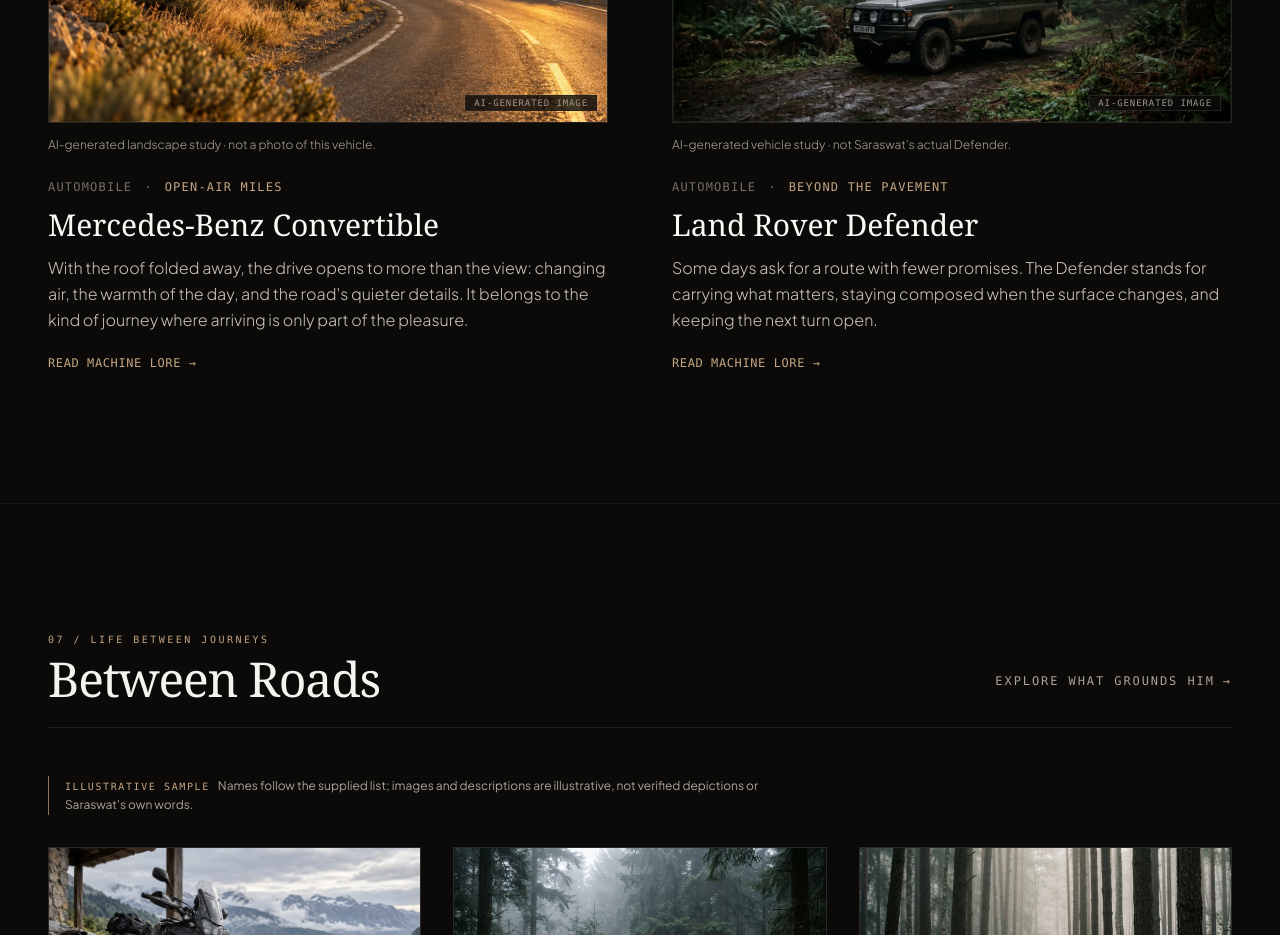
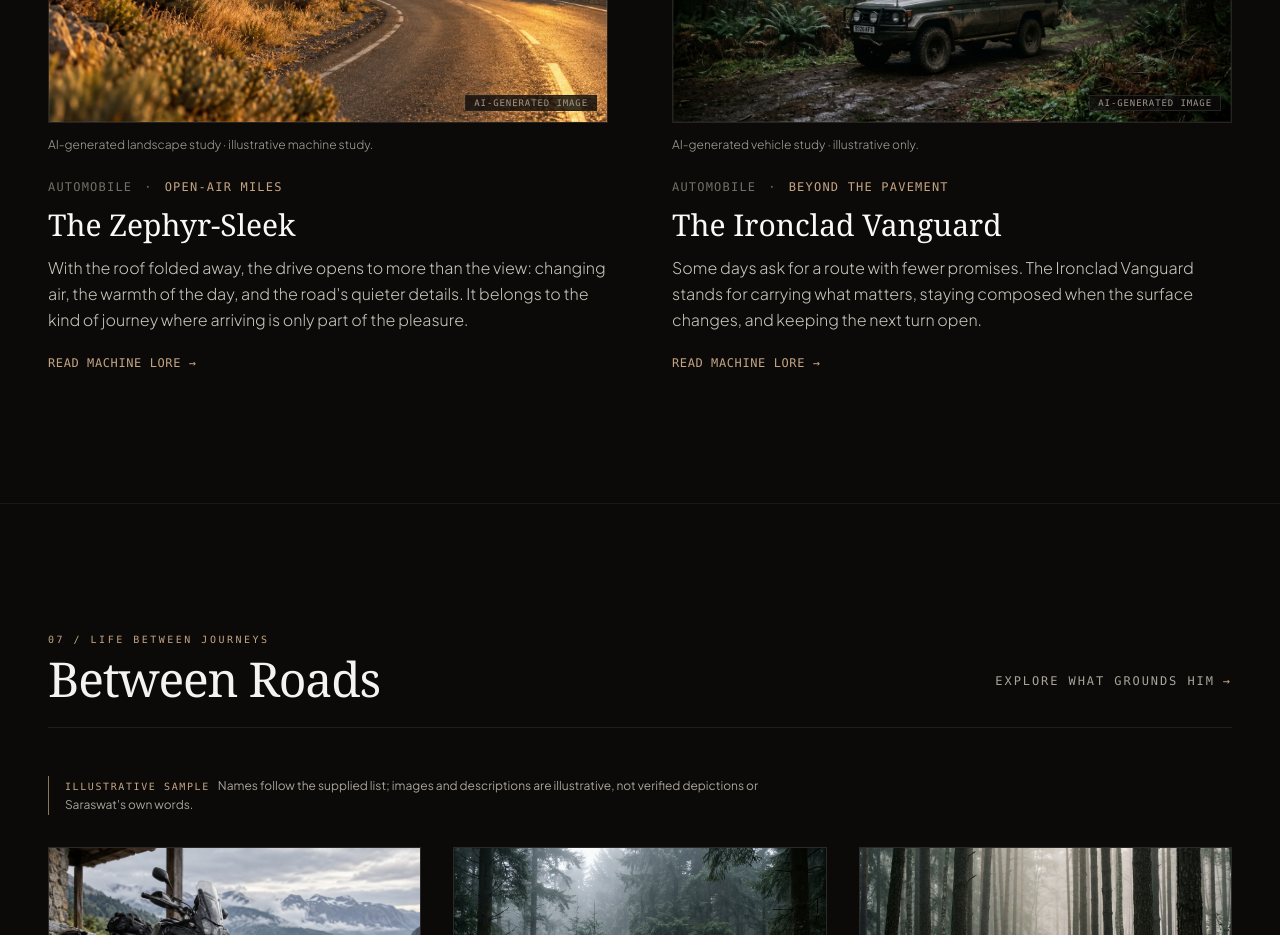
Before and after one commit to ManasPal2025/Compass_SandKing, a Next.js app: page / in a window 1280 px wide. Shown: the part 6040-6975 px from the top of the page. Built offline with nearby package versions, Linux system fonts and the light colour scheme.

Commit message:
Update Machines collection with mythical editorial names

```diff
--- a/src/app/garage/[slug]/page.tsx
+++ b/src/app/garage/[slug]/page.tsx
@@ -10,16 +10,23 @@
 
 export async function generateMetadata({ params }: { params: Promise<{ slug: string }> }): Promise<Metadata> {
   const { slug } = await params;
-  const machine = garageMachines.find((item) => item.slug === slug);
+  const machine = garageMachines.find((item) => item.slug === slug || item.legacySlugs?.includes(slug));
   return machine
     ? { title: `${machine.name} — Machines · Saraswat Mishra`, description: machine.story }
     : { title: "Machine not found — Saraswat Mishra" };
 }
 
 export async function generateStaticParams() {
-  return garageMachines.map((machine) => ({
-    slug: machine.slug,
-  }));
+  const paramsList: Array<{ slug: string }> = [];
+  for (const machine of garageMachines) {
+    paramsList.push({ slug: machine.slug });
+    if (machine.legacySlugs) {
+      for (const legacy of machine.legacySlugs) {
+        paramsList.push({ slug: legacy });
+      }
+    }
+  }
+  return paramsList;
 }
 
 export default async function MachineDetailPage({
@@ -28,7 +35,7 @@
   params: Promise<{ slug: string }>;
 }) {
   const { slug } = await params;
-  const machine = garageMachines.find((m) => m.slug === slug);
+  const machine = garageMachines.find((m) => m.slug === slug || m.legacySlugs?.includes(slug));
 
   if (!machine) {
     notFound();
--- a/src/data/garage.ts
+++ b/src/data/garage.ts
@@ -1,45 +1,192 @@
 import { GarageMachine } from "@/types";
 
-/** Sample inventory based on Saraswat's supplied list; copy and images are illustrative. */
+/**
+ * Sample inventory based on Saraswat's supplied list; copy and images are illustrative.
+ * Presented by mythical editorial names rather than manufacturer or commercial brand names.
+ */
 export const garageMachines: GarageMachine[] = [
   {
-    id: "car-mercedes", slug: "mercedes-convertible", name: "Mercedes-Benz Convertible", type: "Automobile", category: "Cars", role: "Open-air miles", heroImage: { src: "/images/placeholders/drift-road.webp", alt: "An illustrative open road at golden hour", caption: "AI-generated landscape study · not a photo of this vehicle." },
-    story: "With the roof folded away, the drive opens to more than the view: changing air, the warmth of the day, and the road's quieter details. It belongs to the kind of journey where arriving is only part of the pleasure.", sampleMotto: "Let the day in.", sampleUse: "For relaxed drives where the landscape is part of the experience.", keyNotes: ["Open-air character", "An unhurried pace", "The road as part of the occasion"],
+    id: "car-mercedes",
+    slug: "the-zephyr-sleek",
+    legacySlugs: ["mercedes-convertible"],
+    internalReference: "Mercedes-Benz Convertible",
+    name: "The Zephyr-Sleek",
+    type: "Automobile",
+    category: "Cars",
+    role: "Open-air miles",
+    heroImage: {
+      src: "/images/placeholders/drift-road.webp",
+      alt: "An illustrative open road at golden hour",
+      caption: "AI-generated landscape study · illustrative machine study.",
+    },
+    story: "With the roof folded away, the drive opens to more than the view: changing air, the warmth of the day, and the road's quieter details. It belongs to the kind of journey where arriving is only part of the pleasure.",
+    sampleMotto: "Let the day in.",
+    sampleUse: "For relaxed drives where the landscape is part of the experience.",
+    keyNotes: ["Open-air character", "An unhurried pace", "The road as part of the occasion"],
   },
   {
-    id: "car-defender", slug: "land-rover-defender", name: "Land Rover Defender", type: "Automobile", category: "Cars", role: "Beyond the pavement", heroImage: { src: "/images/placeholders/garage_rig.jpg", alt: "An illustrative overland vehicle in a misty forest", caption: "AI-generated vehicle study · not Saraswat's actual Defender." },
-    story: "Some days ask for a route with fewer promises. The Defender stands for carrying what matters, staying composed when the surface changes, and keeping the next turn open.", sampleMotto: "Keep a way forward.", sampleUse: "For routes that trade smooth tarmac for room to explore.", keyNotes: ["Adaptable spirit", "Room for changing plans", "Model year and specification to be confirmed"],
+    id: "car-defender",
+    slug: "the-ironclad-vanguard",
+    legacySlugs: ["land-rover-defender"],
+    internalReference: "Land Rover Defender",
+    name: "The Ironclad Vanguard",
+    type: "Automobile",
+    category: "Cars",
+    role: "Beyond the pavement",
+    heroImage: {
+      src: "/images/placeholders/garage_rig.jpg",
+      alt: "An illustrative overland vehicle in a misty forest",
+      caption: "AI-generated vehicle study · illustrative only.",
+    },
+    story: "Some days ask for a route with fewer promises. The Ironclad Vanguard stands for carrying what matters, staying composed when the surface changes, and keeping the next turn open.",
+    sampleMotto: "Keep a way forward.",
+    sampleUse: "For routes that trade smooth tarmac for room to explore.",
+    keyNotes: ["Adaptable spirit", "Room for changing plans", "Machine specification to be confirmed"],
   },
   {
-    id: "car-endeavour", slug: "ford-endeavour", name: "Ford Endeavour", type: "Automobile", category: "Cars", role: "The long way round", heroImage: { src: "/images/placeholders/garage_rig.jpg", alt: "An illustrative vehicle waiting at the edge of a forest", caption: "AI-generated vehicle study · illustrative only." },
-    story: "A long day feels different when there is room for people, provisions, and one more unplanned stop. The Endeavour's sample character is steady and generous, made for journeys that unfold together.", sampleMotto: "Make room for the detour.", sampleUse: "For longer days, shared journeys, and the scenic way around.", keyNotes: ["Generous sense of space", "Steady road-trip character", "Personal memories to be added"],
+    id: "car-endeavour",
+    slug: "the-storm-wagon",
+    legacySlugs: ["ford-endeavour"],
+    internalReference: "Ford Endeavour",
+    name: "The Storm Wagon",
+    type: "Automobile",
+    category: "Cars",
+    role: "The long way round",
+    heroImage: {
+      src: "/images/placeholders/garage_rig.jpg",
+      alt: "An illustrative vehicle waiting at the edge of a forest",
+      caption: "AI-generated vehicle study · illustrative only.",
+    },
+    story: "A long day feels different when there is room for people, provisions, and one more unplanned stop. The Storm Wagon's sample character is steady and generous, made for journeys that unfold together.",
+    sampleMotto: "Make room for the detour.",
+    sampleUse: "For longer days, shared journeys, and the scenic way around.",
+    keyNotes: ["Generous sense of space", "Steady road-trip character", "Personal memories to be added"],
   },
   {
-    id: "car-mahindra-ev", slug: "mahindra-ev", name: "Mahindra EV", type: "Automobile", category: "Cars", role: "A quieter drive", heroImage: { src: "/images/placeholders/archive-ridge.webp", alt: "An illustrative mountain road above a sea of cloud", caption: "AI-generated landscape study · model and vehicle photo to be confirmed." },
-    story: "The quiet of an electric drive changes what comes forward: the texture of the road, the small sounds outside, and the shape of the next pause. It is a modern way to travel with a lighter touch and a little more intention.", sampleMotto: "Travel lightly, listen closely.", sampleUse: "A quieter perspective on everyday journeys and longer escapes.", keyNotes: ["Model intentionally unspecified", "Range and charging details to be confirmed"],
+    id: "car-mahindra-ev",
+    slug: "the-astral-javelin",
+    legacySlugs: ["mahindra-ev"],
+    internalReference: "Mahindra EV",
+    name: "The Astral Javelin",
+    type: "Automobile",
+    category: "Cars",
+    role: "A quieter drive",
+    heroImage: {
+      src: "/images/placeholders/archive-ridge.webp",
+      alt: "An illustrative mountain road above a sea of cloud",
+      caption: "AI-generated landscape study · vehicle study to be confirmed.",
+    },
+    story: "The quiet of an electric drive changes what comes forward: the texture of the road, the small sounds outside, and the shape of the next pause. It is a modern way to travel with a lighter touch and a little more intention.",
+    sampleMotto: "Travel lightly, listen closely.",
+    sampleUse: "A quieter perspective on everyday journeys and longer escapes.",
+    keyNotes: ["Electric powertrain character", "Range and charging details to be confirmed"],
   },
   {
-    id: "bike-indian", slug: "indian-motorcycle", name: "Indian Motorcycle", type: "Motorcycle", category: "Motorcycles", role: "The open stretch", heroImage: { src: "/images/placeholders/garage_bike.jpg", alt: "An illustrative motorcycle paused on a high mountain road", caption: "AI-generated motorcycle study · not a confirmed Indian model." },
-    story: "On an open stretch, the rhythm of the engine and the line through each bend begin to set the pace. This profile imagines the Indian as a measured companion: present in the ride, never in a hurry to end it.", sampleMotto: "Stay with the road.", sampleUse: "For unhurried open-road riding and the miles between destinations.", keyNotes: ["Measured, road-led character", "Model and year to be confirmed"],
+    id: "bike-indian",
+    slug: "the-war-steed-torrent",
+    legacySlugs: ["indian-motorcycle"],
+    internalReference: "Indian Motorcycle",
+    name: "The War-Steed Torrent",
+    type: "Motorcycle",
+    category: "Motorcycles",
+    role: "The open stretch",
+    heroImage: {
+      src: "/images/placeholders/garage_bike.jpg",
+      alt: "An illustrative motorcycle paused on a high mountain road",
+      caption: "AI-generated motorcycle study · illustrative machine study.",
+    },
+    story: "On an open stretch, the rhythm of the engine and the line through each bend begin to set the pace. This profile imagines The War-Steed Torrent as a measured companion: present in the ride, never in a hurry to end it.",
+    sampleMotto: "Stay with the road.",
+    sampleUse: "For unhurried open-road riding and the miles between destinations.",
+    keyNotes: ["Measured, road-led character", "Build profile and year to be confirmed"],
   },
   {
-    id: "bike-gold-wing", slug: "honda-gold-wing", name: "Honda Gold Wing", type: "Motorcycle", category: "Motorcycles", role: "Distance with ease", heroImage: { src: "/images/placeholders/garage_rig.jpg", alt: "An illustrative touring machine at a quiet roadside stop", caption: "AI-generated touring study · exact vehicle not depicted." },
-    story: "The best long-distance machine makes the miles feel generous. There is time for conversation, room to settle into the road, and enough ease on arrival to keep the day going.", sampleMotto: "Go far, arrive present.", sampleUse: "A touring spirit built around distance, comfort, and the next stop.", keyNotes: ["Composed touring character", "Specific model and use to be confirmed"],
+    id: "bike-gold-wing",
+    slug: "the-golden-wyvern",
+    legacySlugs: ["honda-gold-wing"],
+    internalReference: "Honda Gold Wing",
+    name: "The Golden Wyvern",
+    type: "Motorcycle",
+    category: "Motorcycles",
+    role: "Distance with ease",
+    heroImage: {
+      src: "/images/placeholders/garage_rig.jpg",
+      alt: "An illustrative touring machine at a quiet roadside stop",
+      caption: "AI-generated touring study · exact vehicle not depicted.",
+    },
+    story: "The best long-distance machine makes the miles feel generous. There is time for conversation, room to settle into the road, and enough ease on arrival to keep the day going.",
+    sampleMotto: "Go far, arrive present.",
+    sampleUse: "A touring spirit built around distance, comfort, and the next stop.",
+    keyNotes: ["Composed touring character", "Specific touring profile to be confirmed"],
   },
   {
-    id: "bike-harley", slug: "harley-davidson", name: "Harley-Davidson", type: "Motorcycle", category: "Motorcycles", role: "Ride at your own pace", heroImage: { src: "/images/placeholders/journal-repair.webp", alt: "An illustrative motorcycle resting after a ride", caption: "AI-generated motorcycle study · not Saraswat's actual bike." },
-    story: "Some rides are measured in moments rather than distance: the low cadence of the road, a familiar turn, the pause before heading home. This profile gives the Harley a deliberate, unhurried presence.", sampleMotto: "No need to rush the horizon.", sampleUse: "For the pleasure of a ride taken entirely at its own pace.", keyNotes: ["Deliberate, easygoing character", "Model and year to be confirmed"],
+    id: "bike-harley",
+    slug: "the-iron-rumble-charger",
+    legacySlugs: ["harley-davidson"],
+    internalReference: "Harley-Davidson",
+    name: "The Iron-Rumble Charger",
+    type: "Motorcycle",
+    category: "Motorcycles",
+    role: "Ride at your own pace",
+    heroImage: {
+      src: "/images/placeholders/journal-repair.webp",
+      alt: "An illustrative motorcycle resting after a ride",
+      caption: "AI-generated motorcycle study · illustrative vehicle study.",
+    },
+    story: "Some rides are measured in moments rather than distance: the low cadence of the road, a familiar turn, the pause before heading home. This profile gives The Iron-Rumble Charger a deliberate, unhurried presence.",
+    sampleMotto: "No need to rush the horizon.",
+    sampleUse: "For the pleasure of a ride taken entirely at its own pace.",
+    keyNotes: ["Deliberate, easygoing character", "Build profile to be confirmed"],
   },
   {
-    id: "capture-dslr", slug: "dslr-camera", name: "DSLR Camera", type: "Camera", category: "Capture", role: "Keep the light", heroImage: { src: "/images/placeholders/journal-pass.webp", alt: "An illustrative dawn landscape waiting to be photographed", caption: "AI-generated landscape study · camera model not supplied." },
-    story: "A camera turns a passing scene into a reason to stop. Wait for the light to settle, notice what the road almost hid, and carry that small moment forward in a frame.", sampleMotto: "Look twice before you pass.", sampleUse: "For landscape, machine, and in-between moments on the road.", keyNotes: ["Camera and lens details to be added", "All current photo examples are generated studies"],
+    id: "capture-dslr",
+    slug: "dslr-camera",
+    name: "DSLR Camera",
+    type: "Camera",
+    category: "Capture",
+    role: "Keep the light",
+    heroImage: {
+      src: "/images/placeholders/journal-pass.webp",
+      alt: "An illustrative dawn landscape waiting to be photographed",
+      caption: "AI-generated landscape study · camera model not supplied.",
+    },
+    story: "A camera turns a passing scene into a reason to stop. Wait for the light to settle, notice what the road almost hid, and carry that small moment forward in a frame.",
+    sampleMotto: "Look twice before you pass.",
+    sampleUse: "For landscape, machine, and in-between moments on the road.",
+    keyNotes: ["Camera and lens details to be added", "All current photo examples are generated studies"],
   },
   {
-    id: "capture-drone", slug: "travel-drones", name: "Travel Drones", type: "Drone", category: "Capture", role: "A wider point of view", heroImage: { src: "/images/placeholders/archive-ridge.webp", alt: "An illustrative aerial view over a cloud-filled ridge", caption: "AI-generated landscape study · not drone footage." },
-    story: "An aerial view offers a different scale: the road becomes a thread through ridgelines, coast, or open country. Used thoughtfully, a drone can show how a journey fits into the wider landscape.", sampleMotto: "See the whole route.", sampleUse: "For considered aerial perspectives, subject to local flight rules and permissions.", keyNotes: ["Drone model and real footage to be added", "Flight permissions depend on local rules"],
+    id: "capture-drone",
+    slug: "travel-drones",
+    name: "Travel Drones",
+    type: "Drone",
+    category: "Capture",
+    role: "A wider point of view",
+    heroImage: {
+      src: "/images/placeholders/archive-ridge.webp",
+      alt: "An illustrative aerial view over a cloud-filled ridge",
+      caption: "AI-generated landscape study · not drone footage.",
+    },
+    story: "An aerial view offers a different scale: the road becomes a thread through ridgelines, coast, or open country. Used thoughtfully, a drone can show how a journey fits into the wider landscape.",
+    sampleMotto: "See the whole route.",
+    sampleUse: "For considered aerial perspectives, subject to local flight rules and permissions.",
+    keyNotes: ["Drone model and real footage to be added", "Flight permissions depend on local rules"],
   },
   {
-    id: "ride-jackets", slug: "riding-jackets", name: "Riding Jackets", type: "Riding gear", category: "Ride kit", role: "Ready for changing weather", heroImage: { src: "/images/placeholders/journal-repair.webp", alt: "An illustrative riding setup after a rainy journey", caption: "AI-generated equipment study · brands and protective ratings not specified." },
-    story: "A ride can move from warm sun to cold air before the next stop. Layers and accessories help make room for those changes, while the right protective kit always depends on the rider and conditions.", sampleMotto: "Prepare for the weather, then go.", sampleUse: "A home for riding layers, practical accessories, and changing-weather essentials.", keyNotes: ["Brands and models to be confirmed", "Choose certified protection for your own fit and conditions"],
+    id: "ride-jackets",
+    slug: "riding-jackets",
+    name: "Riding Jackets",
+    type: "Riding gear",
+    category: "Ride kit",
+    role: "Ready for changing weather",
+    heroImage: {
+      src: "/images/placeholders/journal-repair.webp",
+      alt: "An illustrative riding setup after a rainy journey",
+      caption: "AI-generated equipment study · brands and protective ratings not specified.",
+    },
+    story: "A ride can move from warm sun to cold air before the next stop. Layers and accessories help make room for those changes, while the right protective kit always depends on the rider and conditions.",
+    sampleMotto: "Prepare for the weather, then go.",
+    sampleUse: "A home for riding layers, practical accessories, and changing-weather essentials.",
+    keyNotes: ["Brands and models to be confirmed", "Choose certified protection for your own fit and conditions"],
   },
 ];
--- a/src/types/index.ts
+++ b/src/types/index.ts
@@ -93,6 +93,8 @@
 export interface GarageMachine {
   id: string;
   slug: string;
+  legacySlugs?: string[];
+  internalReference?: string;
   name: string;
   type: MachineType;
   category: MachineCategory;
```
